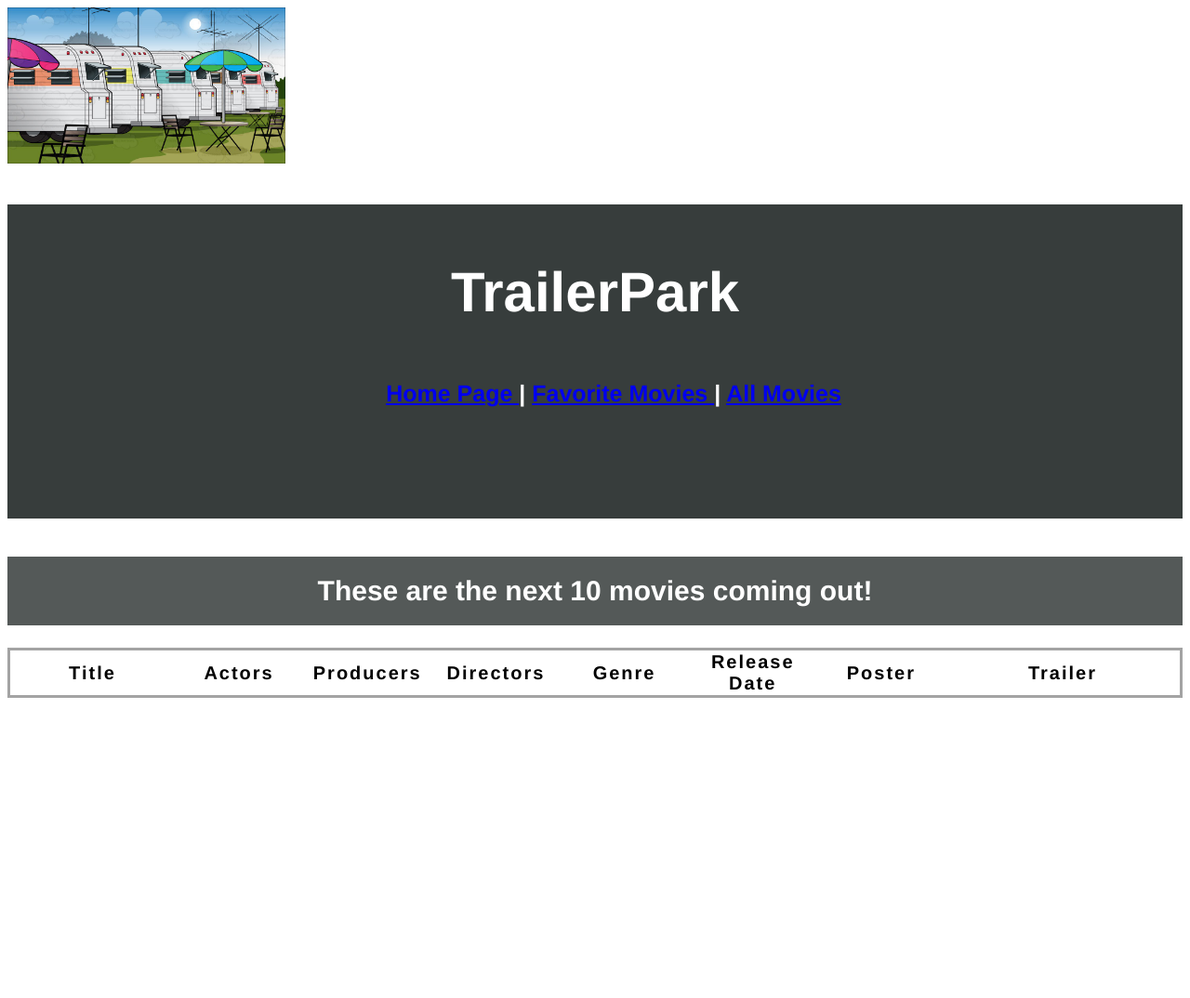
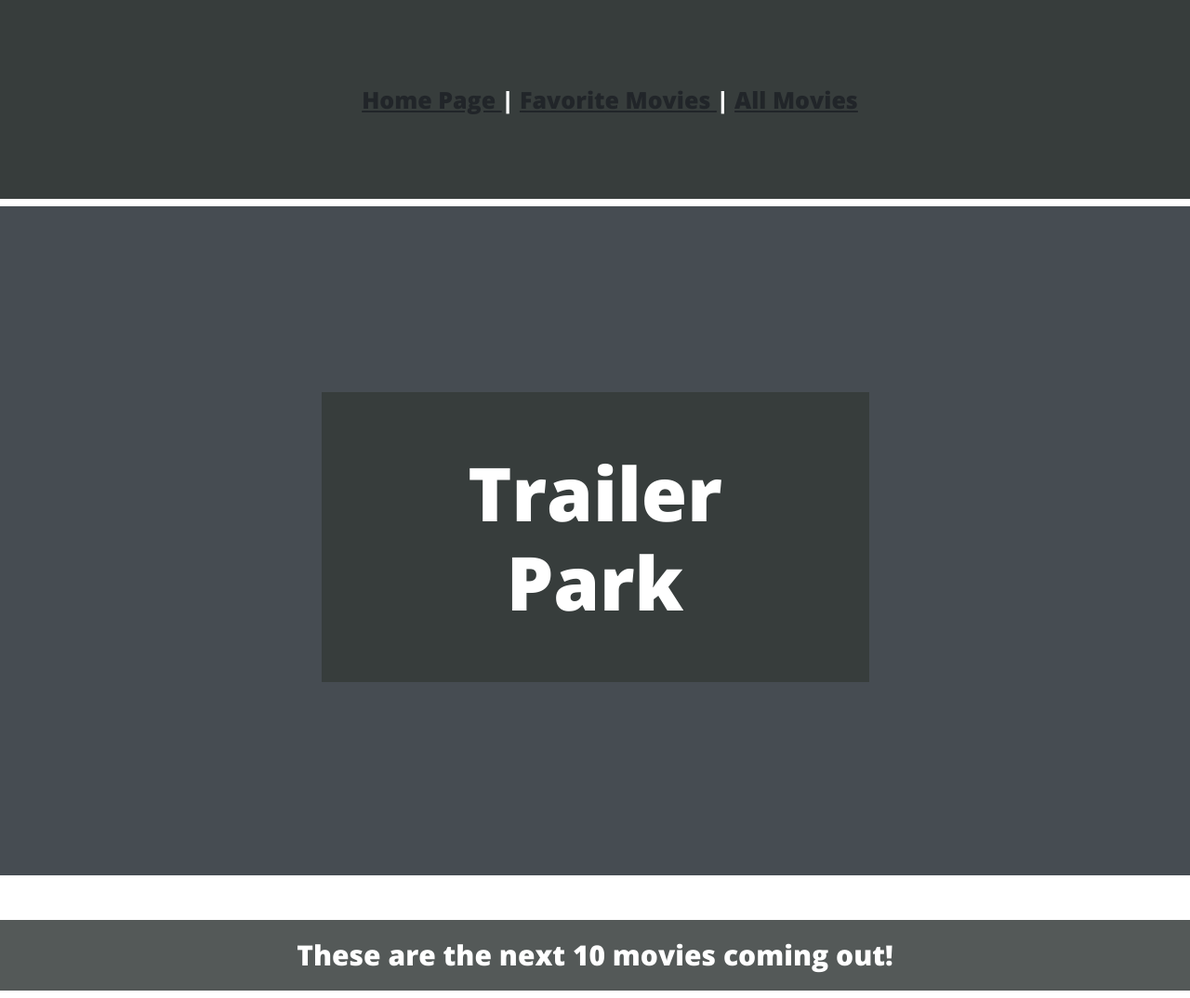
Before and after one commit to johncritch/TrailerPark, a Django app: page / in a window 1280 px wide. Shown: the top 1074 px of the page at 93% size. Before the commit the page ends 751 px from the top, so only its background shows below. Run offline with Django 3.2, Linux system fonts and the light colour scheme; data that the repository does not hold is empty; some libraries are stand-ins or nearby versions.

Commit message:
homepageupdates

```diff
--- a/templates/base.html
+++ b/templates/base.html
@@ -1,23 +1,33 @@
 {% load static %}
 <!DOCTYPE html>
 <html lang="en">
+    <link href="{% static 'css/bootstrap.css' %}" rel="stylesheet" />
     <link href="{% static 'css/css2.css' %}" rel="stylesheet" />
-    <head>
-        <meta charset="utf-8" />
-        <meta name="viewport" content="width=device-width, initial-scale=1, shrink-to-fit=no" />
-        <title>Main Page</title>
-        <link rel="stylesheet" href='#'>
-    </head>
-
-
-    <div class = "header" style="background-image">
-        <img src="{% static 'img/banner.jpg' %}" rel="stylesheet" width = 299px>
-        <h1> TrailerPark
+    <div class = "header" style="background-image" >
+        <h1>
             <ul>
                 <p> <a href= "{% url 'index' %}"> Home Page </a> | <a href= "{% url 'favs' %}"> Favorite Movies </a> |  <a href= "{% url 'movies' %}"> All  Movies </a> </p>
             </ul>
         </h1>
     </div>
+
+    <head>
+        <meta charset="utf-8" />
+        <meta name="viewport" content="width=device-width, initial-scale=1, shrink-to-fit=no" />
+        <meta name="description" content="" />
+        <meta name="author" content="" />
+        <title>Trailer Park</title>
+        <!-- Font Awesome icons (free version)-->
+        <script src="https://use.fontawesome.com/releases/v5.15.4/js/all.js" crossorigin="anonymous"></script>
+        <!-- Google fonts-->
+        <link href="https://fonts.googleapis.com/css?family=Lora:400,700,400italic,700italic" rel="stylesheet" type="text/css" />
+        <link href="https://fonts.googleapis.com/css?family=Open+Sans:300italic,400italic,600italic,700italic,800italic,400,300,600,700,800" rel="stylesheet" type="text/css" />
+        <!-- Core theme CSS (includes Bootstrap)-->
+        <link href="css/styles.css" rel="stylesheet" />
+    </head>
+
+
+
     <body>
         {% block content %}
         {% endblock %}
--- a/templates/moviepages/index.html
+++ b/templates/moviepages/index.html
@@ -1,8 +1,31 @@
 {% extends 'base.html' %}
 {% load static %}
 {% block content %}
-<link href='https://fonts.googleapis.com/css?family=Rock+Salt' rel='stylesheet' type='text/css'>
-<h2> These are the next 10 movies coming out!</h2>
+
+<body>
+    <!-- Page Header-->
+    <header class="masthead" style="background-image: "" >
+        <div class="container position-relative px-4 px-lg-5">
+            <div class="row gx-4 gx-lg-5 justify-content-center">
+                <div class="col-md-10 col-lg-8 col-xl-7">
+                    <div class="page-heading">
+                        <h1>Trailer Park</h1>
+                    </div>
+                </div>
+            </div>
+        </div>
+    </header>
+    <h2> These are the next 10 movies coming out!</h2>
+
+
+
+    </footer>
+    <!-- Bootstrap core JS-->
+ <script src="https://cdn.jsdelivr.net/npm/bootstrap@5.1.3/dist/js/bootstrap.bundle.min.js"></script>
+    <!-- Core theme JS-->
+    <script src="js/scripts.js"></script>
+</body>
+
 <table>
     <thead>
         <tr>
@@ -31,105 +54,8 @@
             </td>
         </tr>
     </tbody>
-    <meta charset="utf-8" />
-    <meta name="viewport" content="width=device-width, initial-scale=1, shrink-to-fit=no" />
-    <meta name="description" content="" />
-    <meta name="author" content="" />
-    <title>Clean Blog - Start Bootstrap Theme</title>
-    <link rel="icon" type="image/x-icon" href="assets/favicon.ico" />
-    <!-- Font Awesome icons (free version)-->
-    <script src="https://use.fontawesome.com/releases/v5.15.4/js/all.js" crossorigin="anonymous"></script>
-    <!-- Google fonts-->
-    <link href="https://fonts.googleapis.com/css?family=Lora:400,700,400italic,700italic" rel="stylesheet" type="text/css" />
-    <link href="https://fonts.googleapis.com/css?family=Open+Sans:300italic,400italic,600italic,700italic,800italic,400,300,600,700,800" rel="stylesheet" type="text/css" />
-    <!-- Core theme CSS (includes Bootstrap)-->
-    <link href="css/styles.css" rel="stylesheet" />
-</head>
-<body>
-    <!-- Navigation-->
-    <nav class="navbar navbar-expand-lg navbar-light" id="mainNav">
-        <div class="container px-4 px-lg-5">
-            <a class="navbar-brand" href="index.html">Start Bootstrap</a>
-            <button class="navbar-toggler" type="button" data-bs-toggle="collapse" data-bs-target="#navbarResponsive" aria-controls="navbarResponsive" aria-expanded="false" aria-label="Toggle navigation">
-                Menu
-                <i class="fas fa-bars"></i>
-            </button>
-            <div class="collapse navbar-collapse" id="navbarResponsive">
-                <ul class="navbar-nav ms-auto py-4 py-lg-0">
-                    <li class="nav-item"><a class="nav-link px-lg-3 py-3 py-lg-4" href="index.html">Home</a></li>
-                    <li class="nav-item"><a class="nav-link px-lg-3 py-3 py-lg-4" href="about.html">About</a></li>
-                    <li class="nav-item"><a class="nav-link px-lg-3 py-3 py-lg-4" href="post.html">Sample Post</a></li>
-                    <li class="nav-item"><a class="nav-link px-lg-3 py-3 py-lg-4" href="contact.html">Contact</a></li>
-                </ul>
-            </div>
-        </div>
-    </nav>
-    <!-- Page Header-->
-    <header class="masthead" style="background-image: url('assets/img/about-bg.jpg')">
-        <div class="container position-relative px-4 px-lg-5">
-            <div class="row gx-4 gx-lg-5 justify-content-center">
-                <div class="col-md-10 col-lg-8 col-xl-7">
-                    <div class="page-heading">
-                        <h1>About Me</h1>
-                        <span class="subheading">This is what I do.</span>
-                    </div>
-                </div>
-            </div>
-        </div>
-    </header>
-    <!-- Main Content-->
-    <main class="mb-4">
-        <div class="container px-4 px-lg-5">
-            <div class="row gx-4 gx-lg-5 justify-content-center">
-                <div class="col-md-10 col-lg-8 col-xl-7">
-                    <p>Lorem ipsum dolor sit amet, consectetur adipisicing elit. Saepe nostrum ullam eveniet pariatur voluptates odit, fuga atque ea nobis sit soluta odio, adipisci quas excepturi maxime quae totam ducimus consectetur?</p>
-                    <p>Lorem ipsum dolor sit amet, consectetur adipisicing elit. Eius praesentium recusandae illo eaque architecto error, repellendus iusto reprehenderit, doloribus, minus sunt. Numquam at quae voluptatum in officia voluptas voluptatibus, minus!</p>
-                    <p>Lorem ipsum dolor sit amet, consectetur adipisicing elit. Aut consequuntur magnam, excepturi aliquid ex itaque esse est vero natus quae optio aperiam soluta voluptatibus corporis atque iste neque sit tempora!</p>
-                </div>
-            </div>
-        </div>
-    </main>
-    <!-- Footer-->
-    <footer class="border-top">
-        <div class="container px-4 px-lg-5">
-            <div class="row gx-4 gx-lg-5 justify-content-center">
-                <div class="col-md-10 col-lg-8 col-xl-7">
-                    <ul class="list-inline text-center">
-                        <li class="list-inline-item">
-                            <a href="#!">
-                                <span class="fa-stack fa-lg">
-                                    <i class="fas fa-circle fa-stack-2x"></i>
-                                    <i class="fab fa-twitter fa-stack-1x fa-inverse"></i>
-                                </span>
-                            </a>
-                        </li>
-                        <li class="list-inline-item">
-                            <a href="#!">
-                                <span class="fa-stack fa-lg">
-                                    <i class="fas fa-circle fa-stack-2x"></i>
-                                    <i class="fab fa-facebook-f fa-stack-1x fa-inverse"></i>
-                                </span>
-                            </a>
-                        </li>
-                        <li class="list-inline-item">
-                            <a href="#!">
-                                <span class="fa-stack fa-lg">
-                                    <i class="fas fa-circle fa-stack-2x"></i>
-                                    <i class="fab fa-github fa-stack-1x fa-inverse"></i>
-                                </span>
-                            </a>
-                        </li>
-                    </ul>
-                    <div class="small text-center text-muted fst-italic">Copyright &copy; Your Website 2021</div>
-                </div>
-            </div>
-        </div>
-    </footer>
-    <!-- Bootstrap core JS-->
-    <script src="https://cdn.jsdelivr.net/npm/bootstrap@5.1.3/dist/js/bootstrap.bundle.min.js"></script>
-    <!-- Core theme JS-->
-    <script src="js/scripts.js"></script>
-</body>
+
+
 </html>
     {% endfor %}
 </table>
--- a/templates/moviepages/movies.html
+++ b/templates/moviepages/movies.html
@@ -125,7 +125,6 @@
                                 </a>
                             </li>
                         </ul>
-                        <div class="small text-center text-muted fst-italic">Copyright &copy; Your Website 2021</div>
                     </div>
                 </div>
             </div>
```
